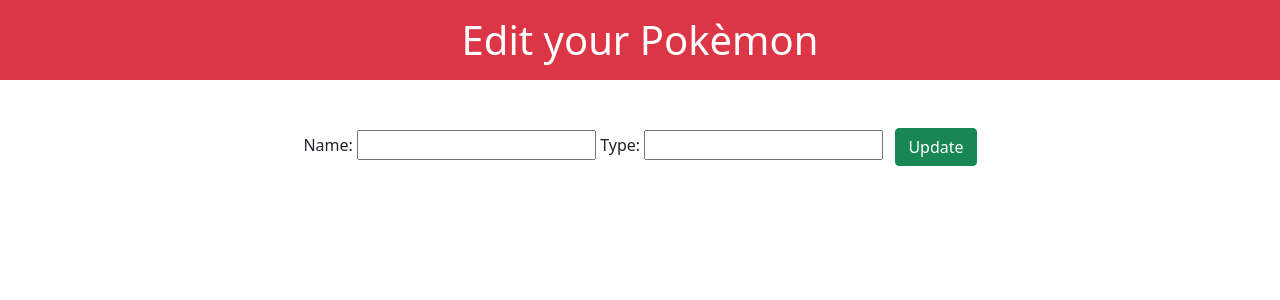
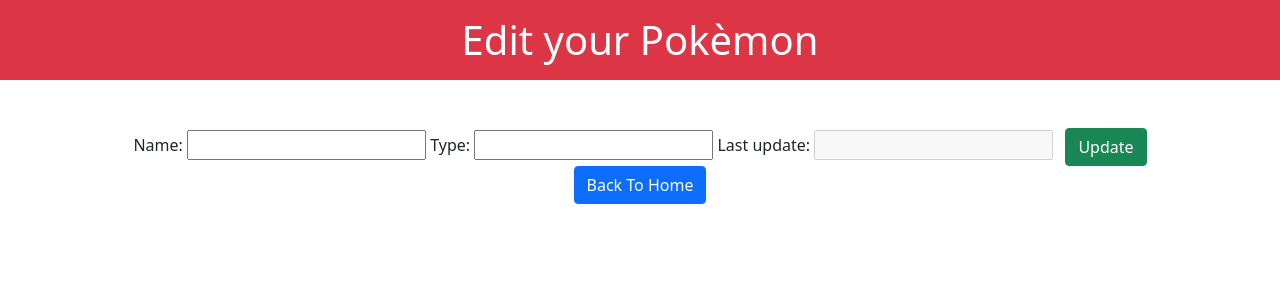
Before and after one commit to Muhammetacin/verou-3-crud-Muhammetacin, a PHP site: page /edit.php in a window 1280 px wide. Shown: the top 300 px of the page. Run offline with PHP 8.4, Linux system fonts and the light colour scheme; data that the repository does not hold is empty.

Commit message:
Implement last update time

```diff
--- a/Starter-pack/Classes/CardRepository.php
+++ b/Starter-pack/Classes/CardRepository.php
@@ -45,7 +45,7 @@ class CardRepository
 
     public function update(int $id, string $name, string $type): void
     {
-        $sqlQuery = 'UPDATE types SET name=:name, type=:type WHERE id = :id';
+        $sqlQuery = 'UPDATE types SET name=:name, type=:type, updated_at=NOW() WHERE id = :id';
         $statement = $this->databaseManager->connection->prepare($sqlQuery);
         $statement->execute([
             ':id' => $id,
--- a/Starter-pack/edit.php
+++ b/Starter-pack/edit.php
@@ -26,11 +26,18 @@
         <label>Type:
             <input type="text" name="type" value="<?php echo $getPokemon[0]['type'] ?>">
         </label>
+        <label>Last update:
+            <input type="text" name="type" value="<?php echo $getPokemon[0]['updated_at'] ?>" disabled>
+        </label>
         <input type="hidden" name="id" value="<?php echo $getPokemon[0]['id']?>">
 
         <input type="submit" value="Update" name="action" class="btn btn-success ms-2">
     </form>
 </div>
 
+<div class="container d-flex justify-content-center">
+    <a href="index.php" class="btn btn-primary">Back To Home</a>
+</div>
+
 </body>
 </html>
```
